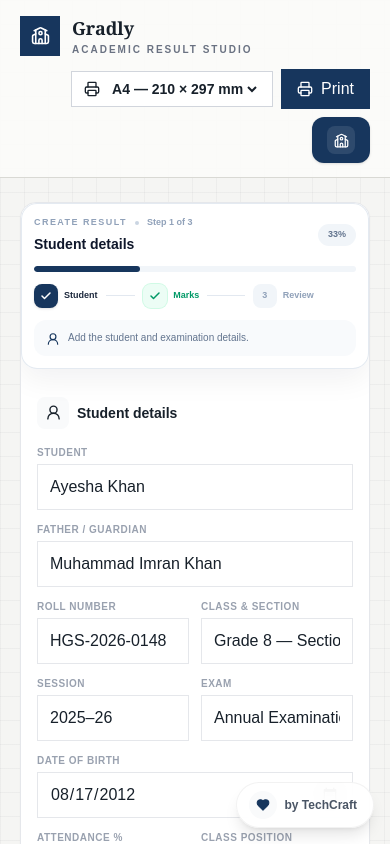
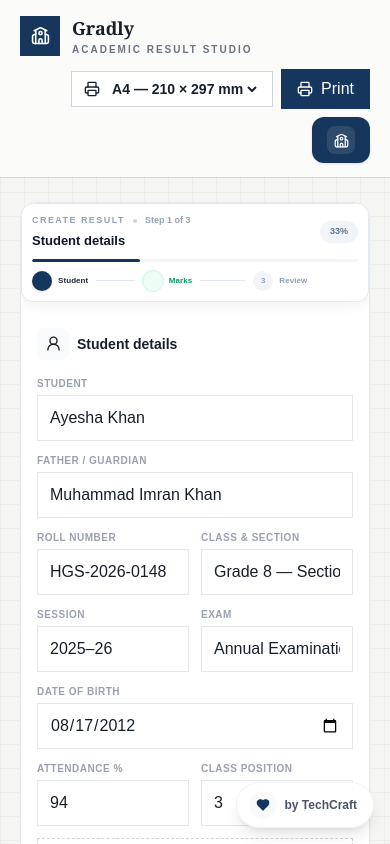
Before and after one commit to merajNizBaloch/gradly, a Next.js app: page / in a window 390 px wide. Shown: the top 844 px of the page. Built offline with nearby package versions, Linux system fonts and the light colour scheme.

Commit message:
Simplify result workflow header

```diff
--- a/src/app/globals.css
+++ b/src/app/globals.css
@@ -78,6 +78,61 @@ section.no-print.space-y-4 > [data-gradly-workflow-header] + * {
   position: relative;
 }
 
+/* Compact, easy-to-scan workflow header. */
+[data-gradly-workflow] {
+  margin-bottom: 10px !important;
+  border-radius: 14px !important;
+  padding: 11px 12px !important;
+  box-shadow: 0 4px 14px rgba(15,23,42,.05) !important;
+}
+
+[data-gradly-workflow] svg {
+  display: none !important;
+}
+
+[data-gradly-workflow] .mt-1.text-sm {
+  font-size: 13px !important;
+  line-height: 18px !important;
+}
+
+[data-gradly-workflow] .mt-3.h-1\.5 {
+  height: 3px !important;
+  margin-top: 9px !important;
+}
+
+[data-gradly-workflow] .mt-3.flex.items-center.gap-1\.5 {
+  margin-top: 9px !important;
+  gap: 6px !important;
+}
+
+[data-gradly-workflow] .mt-3.flex.items-center.gap-1\.5 > div {
+  gap: 6px !important;
+}
+
+[data-gradly-workflow] .mt-3.flex.items-center.gap-1\.5 > div > span:first-child {
+  width: 20px !important;
+  height: 20px !important;
+  border-radius: 999px !important;
+  font-size: 8px !important;
+}
+
+[data-gradly-workflow] .mt-3.flex.items-center.gap-1\.5 > div > span:nth-child(2) {
+  font-size: 9px !important;
+  letter-spacing: .01em !important;
+}
+
+/* Hide the repeated explanatory card; the active step title already explains what to do. */
+[data-gradly-workflow] .mt-3.flex.items-start.gap-2.rounded-xl {
+  display: none !important;
+}
+
+/* Keep validation visible but compact. */
+[data-gradly-workflow] .mt-2.rounded-xl.border {
+  margin-top: 8px !important;
+  padding: 7px 9px !important;
+  border-radius: 9px !important;
+}
+
 [data-gradly-workflow-navigation] {
   position: static !important;
 }
@@ -89,13 +144,17 @@ section.no-print.space-y-4 > [data-gradly-workflow-header] + * {
   .result-paper { min-height: auto; }
 
   [data-gradly-workflow] {
-    border-radius: 16px !important;
-    padding: 12px !important;
+    border-radius: 12px !important;
+    padding: 10px !important;
   }
 
   [data-gradly-workflow-navigation] {
-    border-radius: 16px !important;
-    padding: 10px !important;
+    border-radius: 12px !important;
+    padding: 9px !important;
+  }
+
+  [data-gradly-workflow] .mt-3.flex.items-center.gap-1\.5 > div > span:nth-child(2) {
+    font-size: 8px !important;
   }
 }
 
```
